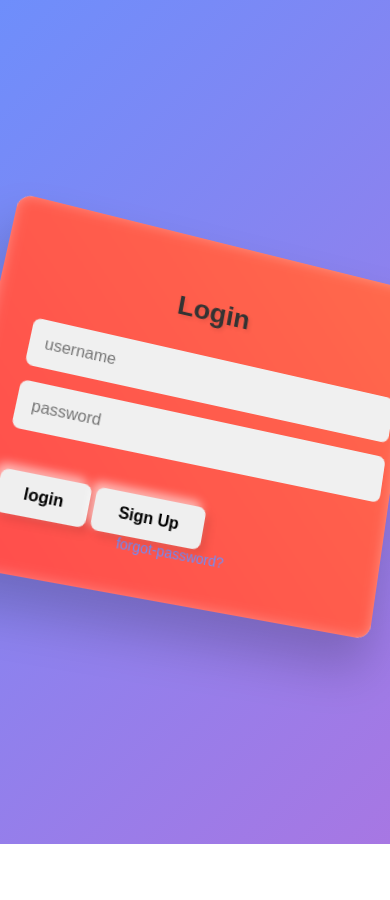
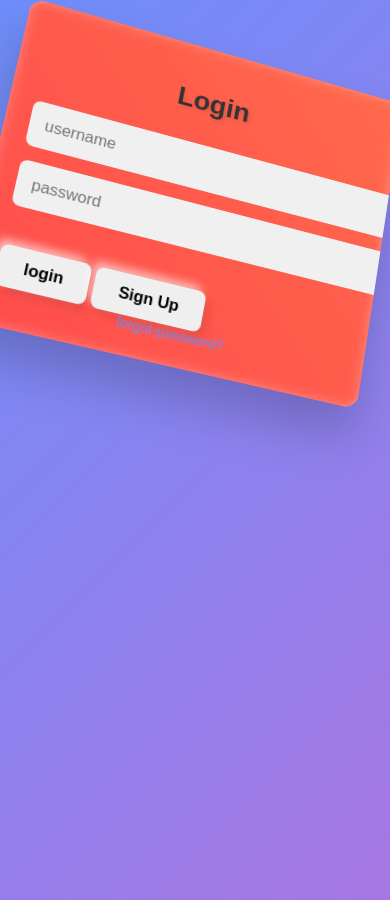
Before and after one commit to Rez254/login-page, a plain HTML site: page index.html in a window 390 px wide. Shown: the top 900 px of the page. Before the commit the page ends 844 px from the top, so only its background shows below. Drawn offline with Linux system fonts and the light colour scheme.

Commit message:
commit changes

```diff
--- a/style.css
+++ b/style.css
@@ -137,3 +137,24 @@ body{
         background-position: 0% 0%;
     }
 }
+/* Mobile adjustments */
+@media (max-width: 480px) {
+    body {
+        padding: 16px;
+        align-items: flex-start;
+        padding-top: 40px;
+    }
+
+    .login-box {
+        padding: 24px;
+    }
+
+    input, .login-btn {
+        padding: 12px;
+    }
+
+    .links {
+        flex-direction: column;
+        gap: 12px;
+    }
+}
```
